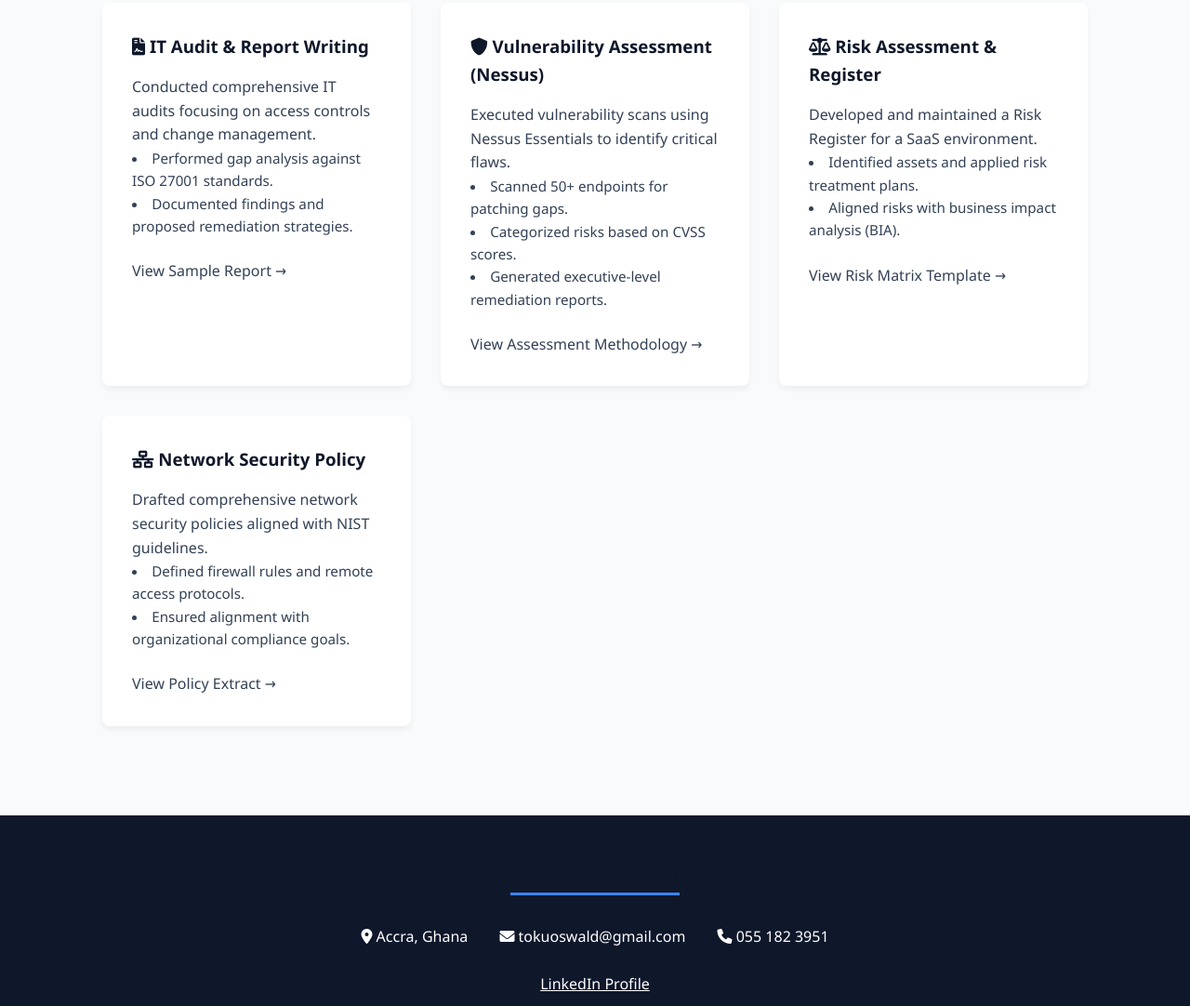
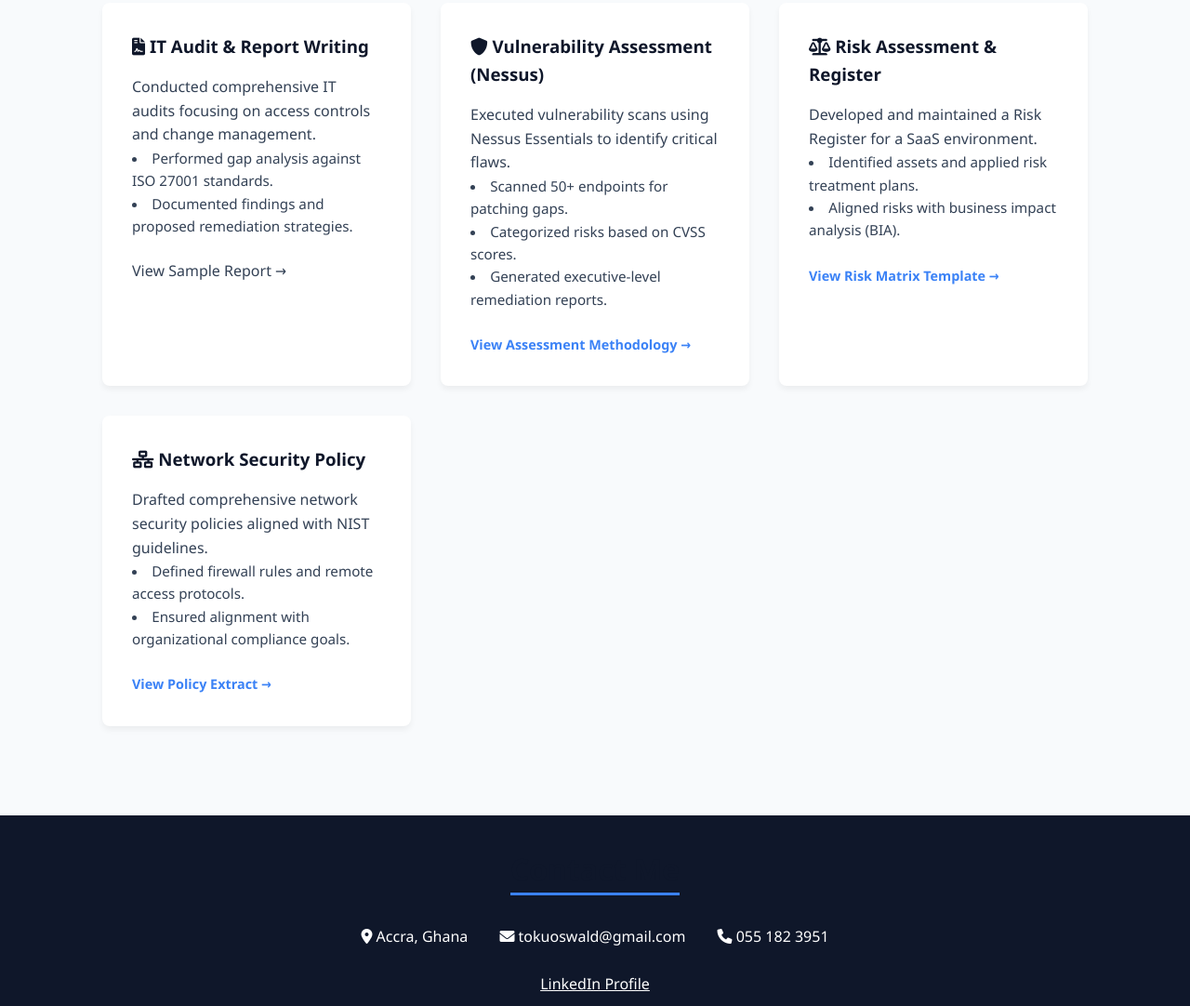
Before and after one commit to oxwaldo-eyrammaldo/oxwaldo-eyrammaldo.github.io, a plain HTML site: page index.html in a window 1280 px wide. Shown: the part 1346-2428 px from the top of the page at 93% size. Drawn offline with Linux system fonts and the light colour scheme.

Commit message:
Fix HTML structure and formatting issues

```diff
--- a/index.html
+++ b/index.html
@@ -131,7 +131,7 @@
                     <li>Performed gap analysis against ISO 27001 standards.</li>
                     <li>Documented findings and proposed remediation strategies.</li>
                 </ul>
-                <a href="#" class="Project_4_Testing_of_Controls.pdf" class="project-link">View Sample Report &rarr;</a>
+                <a href="IT_Audit " class= class="project-link">View Sample Report &rarr;</a>
             </div>
 
             <div class="project-card">
@@ -142,7 +142,7 @@
                     <li>Categorized risks based on CVSS scores.</li>
                     <li>Generated executive-level remediation reports.</li>
                 </ul>
-                <a href="#" class="PROJECT_5_VULNERABILITY_ASSESSMENT_USING_TENABLE_NESSUS_ESSENTIAL.pdf" class="project-link">View Assessment Methodology &rarr;</a>
+                <a href="VULNERABILITY_ASSESSMENT" class="project-link">View Assessment Methodology &rarr;</a>
             </div>
 
             <div class="project-card">
@@ -152,7 +152,7 @@
                     <li>Identified assets and applied risk treatment plans.</li>
                     <li>Aligned risks with business impact analysis (BIA).</li>
                 </ul>
-                <a href="#" class="Project_3_IT_System_Risk_Assessment_Report.pdf" class="project-link">View Risk Matrix Template &rarr;</a>
+                <a href="IT_Risk" class="project-link">View Risk Matrix Template &rarr;</a>
             </div>
 
             <div class="project-card">
@@ -162,7 +162,7 @@
                     <li>Defined firewall rules and remote access protocols.</li>
                     <li>Ensured alignment with organizational compliance goals.</li>
                 </ul>
-                <a href="#" class="PROJECT_2_NETWORK_SECURITY_POLICY.pdf" class="project-link">View Policy Extract &rarr;</a>
+                <a href="NETWORK_SECURITY_POLICY" class="project-link">View Policy Extract &rarr;</a>
             </div>
 
         </div>
```
